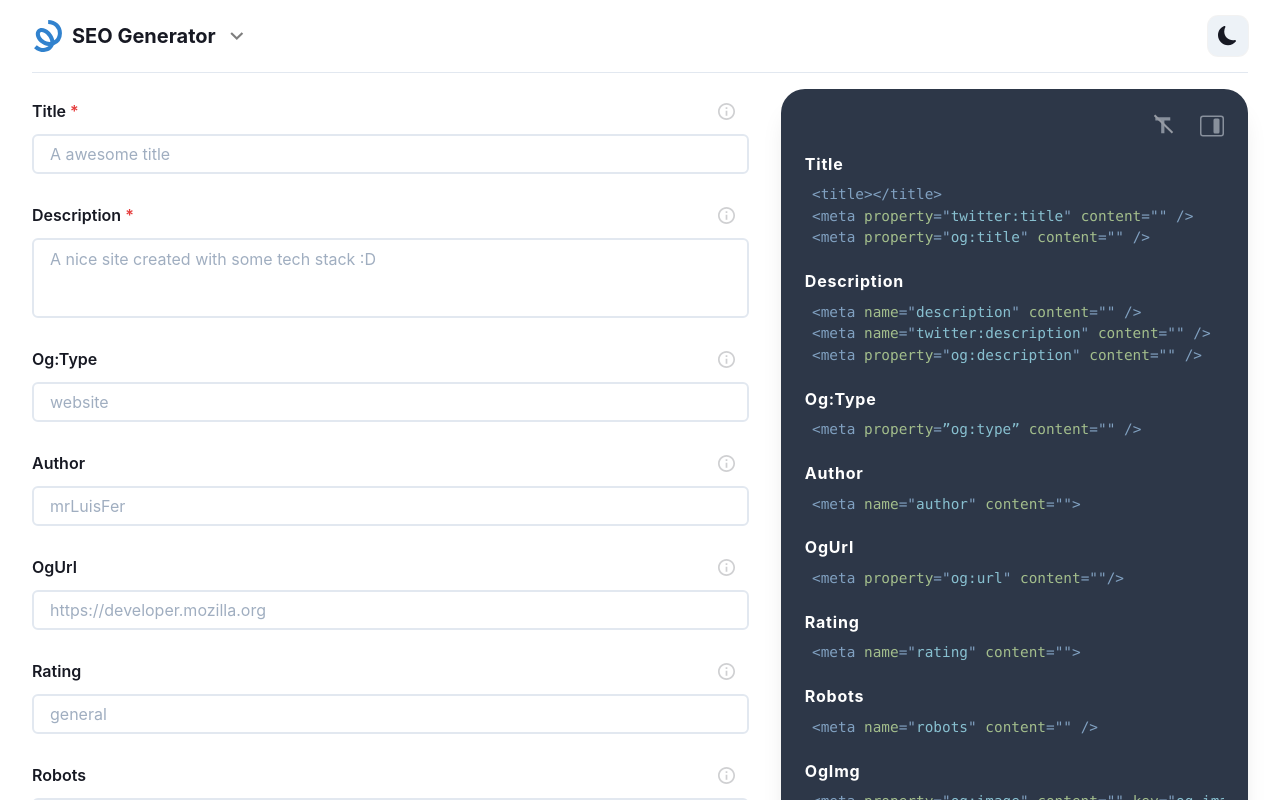
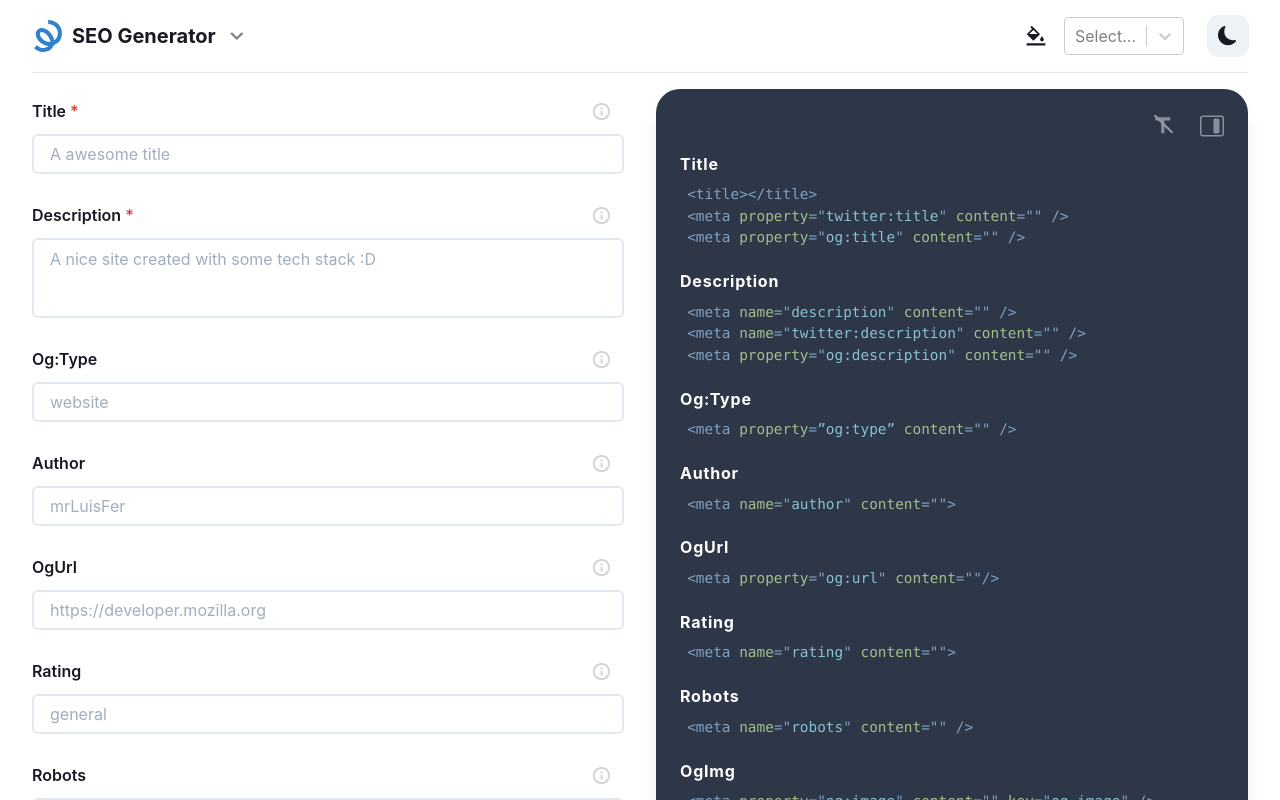
Before and after one commit to mrLuisFer/seo-generator, a Next.js app: page / in a window 1280 px wide. Shown: the top 800 px of the page. Built offline with nearby package versions, Linux system fonts and the light colour scheme; no server answers.

Commit message:
add react-select component for change syntax theme

```diff
--- a/package.json
+++ b/package.json
@@ -18,6 +18,7 @@
     "react": "17.0.2",
     "react-dom": "17.0.2",
     "react-icons": "4.3.1",
+    "react-select": "5.3.0",
     "react-syntax-highlighter": "15.4.5"
   },
   "devDependencies": {
--- a/src/components/common/ContextProviders/index.tsx
+++ b/src/components/common/ContextProviders/index.tsx
@@ -1,12 +1,15 @@
 import { ChakraProvider } from '@chakra-ui/react'
 import SidebarCtxProvider from 'context/SidebarCtx'
 import InputStatesCtxProvider from 'context/InputStates'
+import HightlightColorschemeProvider from 'context/HighlightColorschemeCtx'
 
 export default function ContextProviders({ children }: { children: any }) {
   return (
     <ChakraProvider>
       <InputStatesCtxProvider>
-        <SidebarCtxProvider>{children}</SidebarCtxProvider>
+        <SidebarCtxProvider>
+          <HightlightColorschemeProvider>{children}</HightlightColorschemeProvider>
+        </SidebarCtxProvider>
       </InputStatesCtxProvider>
     </ChakraProvider>
   )
--- /dev/null
+++ b/src/components/common/Header/SelectColorscheme/index.tsx
@@ -0,0 +1,20 @@
+import { Flex } from '@chakra-ui/react'
+import { useColorschemeCtx } from 'context/HighlightColorschemeCtx'
+import { AiOutlineBgColors } from 'react-icons/ai'
+import Select from 'react-select'
+import themes from './themes'
+
+export default function SelectColorscheme() {
+  const { setColorscheme } = useColorschemeCtx()
+
+  const handleSelect = (e: any) => {
+    setColorscheme(e)
+  }
+
+  return (
+    <Flex alignItems="center" gridGap="1rem">
+      <AiOutlineBgColors size="1.5rem" />
+      <Select options={themes} onChange={(e) => handleSelect(e)} />
+    </Flex>
+  )
+}
--- /dev/null
+++ b/src/components/common/Header/SelectColorscheme/themes.ts
@@ -0,0 +1,19 @@
+import { nord, dracula } from 'react-syntax-highlighter/dist/cjs/styles/prism'
+
+interface IOptions {
+  value: any
+  label: string
+}
+
+const options: Array<IOptions> = [
+  {
+    value: nord,
+    label: 'Nord',
+  },
+  {
+    value: dracula,
+    label: 'Dracula',
+  },
+]
+
+export default options
--- a/src/components/common/Header/index.tsx
+++ b/src/components/common/Header/index.tsx
@@ -2,6 +2,7 @@ import { Flex, HStack, Box } from '@chakra-ui/react'
 import MenuIcon from './MenuIcon'
 import DarkModeToggle from './DarkModeToggle'
 import Logo from './Logo'
+import SelectColorscheme from "./SelectColorscheme"
 
 export default function Header() {
   return (
@@ -9,6 +10,7 @@ export default function Header() {
       <HStack as="header" align="center" mb="1rem" justifyContent="space-between">
         <Logo />
         <Flex justifyContent="space-between" alignItems="center" gridGap="1.5rem">
+          <SelectColorscheme />
           <DarkModeToggle />
           <MenuIcon />
         </Flex>
--- a/src/components/home/LeftSidebar/index.tsx
+++ b/src/components/home/LeftSidebar/index.tsx
@@ -4,6 +4,7 @@ import InputForm from './formComponents/InputForm'
 import TextareaForm from './formComponents/TextareaForm'
 import FadeIn from 'components/common/Transitions/FadeIn'
 import OgImg from './customFormComponents/OgImg'
+import { useSidebarCtx } from 'hooks/useSidebarCtx'
 
 export default function LeftSidebar() {
   const {
@@ -31,8 +32,10 @@ export default function LeftSidebar() {
     themeColor,
   } = useGetInputStates()
 
+  const {hideSidebar} = useSidebarCtx()
+
   return (
-    <Box as="section" gridColumn="span 3">
+    <Box as="section" gridColumn={hideSidebar ? "span 3" : "span 2"}>
       <FadeIn>
         <VStack as="form" spacing="1.2rem">
           <InputForm
--- a/src/components/home/RightSidebar/MetaTagsSection/HeaderSidebar/HidesidebarBtn/ShowSidebarBtn.tsx
+++ b/src/components/home/RightSidebar/MetaTagsSection/HeaderSidebar/HidesidebarBtn/ShowSidebarBtn.tsx
@@ -7,7 +7,7 @@ export default function ShowSidebarBtn() {
   const { setHideSidebar } = useSidebarCtx()
 
   return (
-    <Flex direction="column">
+    <Flex direction="column" alignItems="flex-start">
       <Box
         mt="1rem"
         opacity="0.6"
--- a/src/components/home/RightSidebar/MetaTagsSection/Highlight.tsx
+++ b/src/components/home/RightSidebar/MetaTagsSection/Highlight.tsx
@@ -1,7 +1,7 @@
 import { Prism as SyntaxHighlighter } from 'react-syntax-highlighter'
-import { nord } from 'react-syntax-highlighter/dist/cjs/styles/prism'
 import { useSidebarTitlesCtx } from 'context/SidebarTitlesCtx'
 import styles from './highlighterScrollbar.module.css'
+import { useColorschemeCtx } from 'context/HighlightColorschemeCtx'
 
 interface IHighlightProps {
   children: any
@@ -10,12 +10,14 @@ interface IHighlightProps {
 export default function Hightlight({ children }: IHighlightProps) {
   const { setShowTitles } = useSidebarTitlesCtx()
   const paddingValue: string = setShowTitles ? '0.5em' : '0'
+  const { colorscheme } = useColorschemeCtx()
 
   return (
     <SyntaxHighlighter
       className={styles.highlighter}
       language="jsx"
-      style={nord}
+      style={colorscheme.value}
+      wrapLongLines
       customStyle={{
         background: 'transparent',
         width: '100%',
--- a/src/components/home/index.tsx
+++ b/src/components/home/index.tsx
@@ -6,7 +6,7 @@ import RightSidebar from './RightSidebar'
 
 export default function Home() {
   const { hideSidebar } = useSidebarCtx()
-  const gridStyle = hideSidebar ? '1fr 1fr 1fr 50px' : '1fr 1fr 1fr 1fr 1fr'
+  const gridStyle = hideSidebar ? '1fr 1fr 1fr 100px' : '1fr 1fr 1fr 1fr'
 
   return (
     <Box display="grid" gridTemplateColumns={gridStyle} gridGap="2rem">
--- /dev/null
+++ b/src/context/HighlightColorschemeCtx/index.tsx
@@ -0,0 +1,32 @@
+import { createContext, useState, useContext, Dispatch, SetStateAction } from 'react'
+import { nord } from 'react-syntax-highlighter/dist/cjs/styles/prism'
+
+interface DefaultTypeState {
+  value: any
+  label: string
+}
+
+export interface ICtxValue {
+  colorscheme?: DefaultTypeState
+  setColorscheme?: Dispatch<SetStateAction<DefaultTypeState>>
+}
+
+export const HighlightColorschemeCtx = createContext({})
+
+export default function HighlightColorschemeProvider({ children }: { children: any }) {
+  const [colorscheme, setColorscheme] = useState<DefaultTypeState>({
+    value: nord,
+    label: 'nord',
+  })
+
+  const valueObj = { colorscheme, setColorscheme }
+  return <HighlightColorschemeCtx.Provider value={valueObj}>{children}</HighlightColorschemeCtx.Provider>
+}
+
+export const useColorschemeCtx = () => {
+  const ctx: ICtxValue = useContext(HighlightColorschemeCtx)
+  if (ctx === undefined) {
+    throw new Error('useHightlightColorschemeCtx must be used within a HighlightColorschemeProvider')
+  }
+  return ctx
+}
--- a/src/pages/index.tsx
+++ b/src/pages/index.tsx
@@ -1,12 +1,11 @@
-import { Box } from '@chakra-ui/react'
 import SEO from 'components/common/SEO'
 import Home from 'components/home'
 
 export default function Main() {
   return (
-    <Box>
+    <>
       <SEO title="Home" description="The easiest way to create the important meta tags for your web page" />
       <Home />
-    </Box>
+    </>
   )
 }
```
